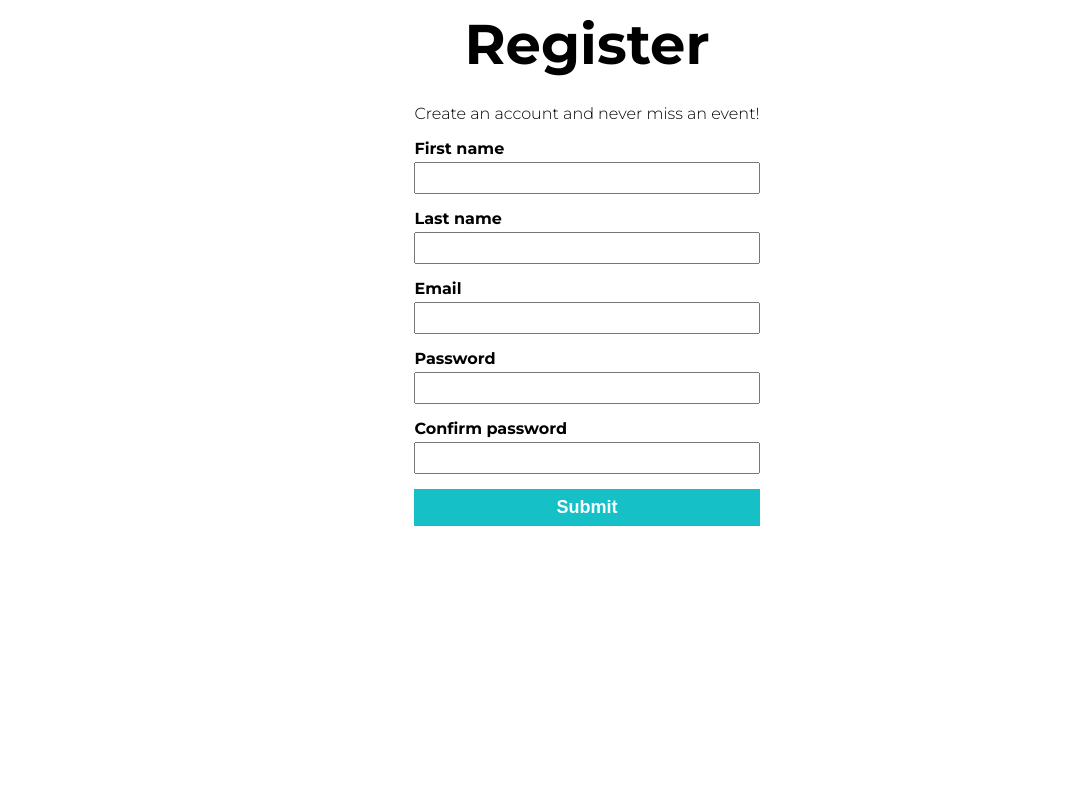
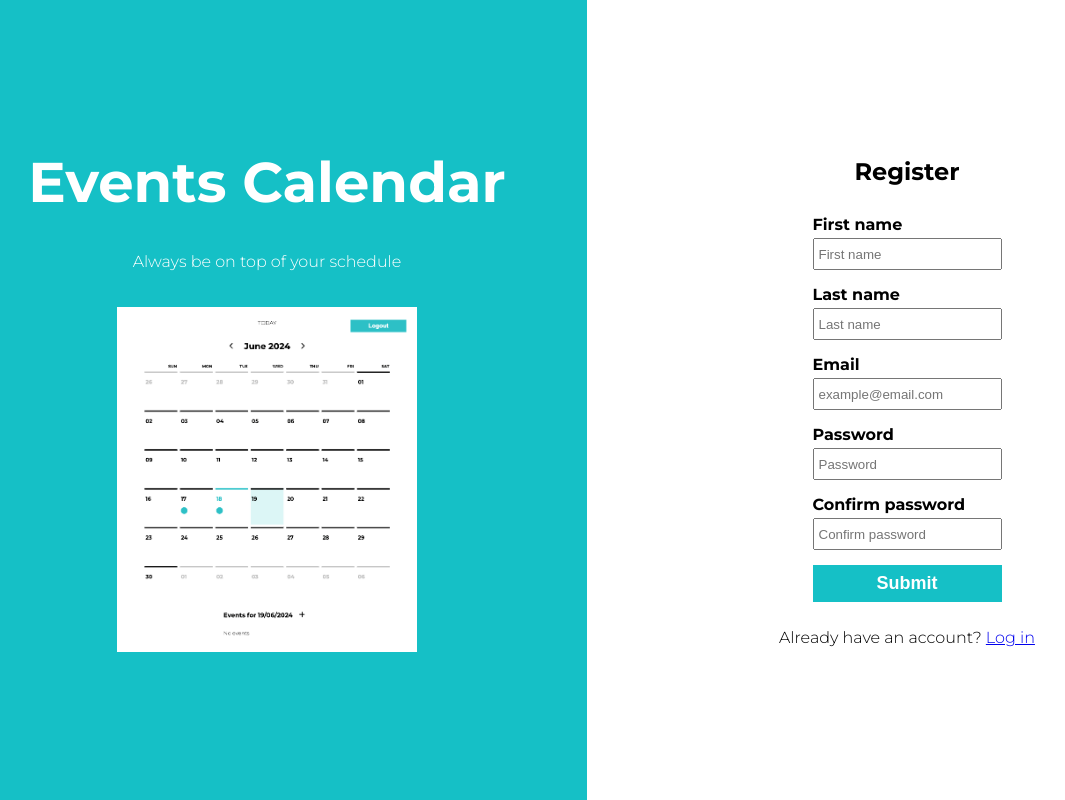
Before and after one commit to martynakr/events-calendar, a React (Vite) app: page /register in a window 1280 px wide. Shown: the whole page, without its empty margins (53-1118 px from the left). Built offline with nearby package versions, Linux system fonts and the light colour scheme.

Commit message:
register page

```diff
--- a/src/pages/Login/LoginPage.module.scss
+++ b/src/pages/HomePageLayout/HomePageLayout.module.scss
@@ -1,7 +1,7 @@
 @use "../../assets/pallete.scss" as *;
 @use "../../assets/mixins.scss" as *;
 
-.LoginPage {
+.HomePage {
     display: flex;
     width: 100vw;
     height: 100vh;
@@ -27,7 +27,6 @@
 
     &_Calendar {
         background-color: $aquablue;
-
         color: white;
 
         &_Image {
--- /dev/null
+++ b/src/pages/HomePageLayout/HomePageLayout.tsx
@@ -0,0 +1,28 @@
+import styles from "./HomePageLayout.module.scss";
+import calendarImage from "../../assets/calendar.png";
+import { ReactNode } from "react";
+
+interface LayoutProps {
+    children: ReactNode;
+}
+
+const HomePageLayout = ({ children }: LayoutProps) => {
+    return (
+        <main className={styles.HomePage}>
+            <div
+                className={`${styles.HomePage_Section} ${styles.HomePage_Calendar}`}
+            >
+                <h1>Events Calendar</h1>
+                <p>Always be on top of your schedule</p>
+                <img
+                    src={calendarImage}
+                    alt="calendar page"
+                    className={styles.HomePage_Calendar_Image}
+                />
+            </div>
+            <div className={styles.HomePage_Section}>{children}</div>
+        </main>
+    );
+};
+
+export default HomePageLayout;
--- a/src/pages/Login/LoginPage.tsx
+++ b/src/pages/Login/LoginPage.tsx
@@ -3,9 +3,8 @@ import Input from "../../components/Form/Input/Input";
 import Form from "../../components/Form/Form";
 import Button, { ButtonVariant } from "../../components/Button/Button";
 import { LoginData, login } from "../../services/auth.ts";
-import { useNavigate } from "react-router-dom";
-import styles from "./LoginPage.module.scss";
-import calendarImage from "../../assets/calendar.png";
+import { Link, useNavigate } from "react-router-dom";
+import HomePageLayout from "../HomePageLayout/HomePageLayout.tsx";
 
 const LoginPage = () => {
     const navigate = useNavigate();
@@ -23,19 +22,7 @@ const LoginPage = () => {
         }
     };
     return (
-        <main className={styles.LoginPage}>
-            <div
-                className={`${styles.LoginPage_Section} ${styles.LoginPage_Calendar}`}
-            >
-                <h1>Events Calendar</h1>
-                <p>Always be on top of your schedule</p>
-                <img
-                    src={calendarImage}
-                    alt="calendar page"
-                    className={styles.LoginPage_Calendar_Image}
-                />
-            </div>
-            <div className={styles.LoginPage_Section}>
+        <HomePageLayout>
             <h2>Log in</h2>
             <FormProvider {...methods}>
                 <Form onSubmit={onFormSubmit}>
@@ -49,7 +36,7 @@ const LoginPage = () => {
                         id="password"
                         type="password"
                         labelText="Password"
-                            placeholder="password"
+                        placeholder="Password"
                     />
                     <Button variant={ButtonVariant.PRIMARY} type="submit">
                         Submit
@@ -57,10 +44,9 @@ const LoginPage = () => {
                 </Form>
             </FormProvider>
             <p>
-                    Don't have an account? <a href="">Register</a>
+                Don't have an account? <Link to="/register">Register</Link>
             </p>
-            </div>
-        </main>
+        </HomePageLayout>
     );
 };
 
--- a/src/pages/Register/RegisterPage.tsx
+++ b/src/pages/Register/RegisterPage.tsx
@@ -7,6 +7,8 @@ import { zodResolver } from "@hookform/resolvers/zod";
 import registerSchema from "./register-schema";
 import { useEffect } from "react";
 import { useNavigate } from "react-router-dom";
+import HomePageLayout from "../HomePageLayout/HomePageLayout.tsx";
+import { Link } from "react-router-dom";
 
 const RegisterPage = () => {
     const navigate = useNavigate();
@@ -31,26 +33,47 @@ const RegisterPage = () => {
     }, [isSubmitSuccessful]);
 
     return (
-        <div>
-            <h1>Register</h1>
-            <p>Create an account and never miss an event!</p>
+        <HomePageLayout>
+            <h2>Register</h2>
             <FormProvider {...methods}>
                 <Form onSubmit={onFormSubmit}>
-                    <Input id="firstName" labelText="First name" />
-                    <Input id="lastName" labelText="Last name" />
-                    <Input id="email" type="email" labelText="Email" />
-                    <Input id="password" type="password" labelText="Password" />
+                    <Input
+                        id="firstName"
+                        labelText="First name"
+                        placeholder="First name"
+                    />
+                    <Input
+                        id="lastName"
+                        labelText="Last name"
+                        placeholder="Last name"
+                    />
+                    <Input
+                        id="email"
+                        type="email"
+                        labelText="Email"
+                        placeholder="example@email.com"
+                    />
+                    <Input
+                        id="password"
+                        type="password"
+                        labelText="Password"
+                        placeholder="Password"
+                    />
                     <Input
                         id="passwordConfirm"
                         type="password"
                         labelText="Confirm password"
+                        placeholder="Confirm password"
                     />
                     <Button variant={ButtonVariant.PRIMARY} type="submit">
                         Submit
                     </Button>
                 </Form>
+                <p>
+                    Already have an account? <Link to="/login">Log in</Link>
+                </p>
             </FormProvider>
-        </div>
+        </HomePageLayout>
     );
 };
 
```
Lines whose indentation alone changed are shown as unchanged.
